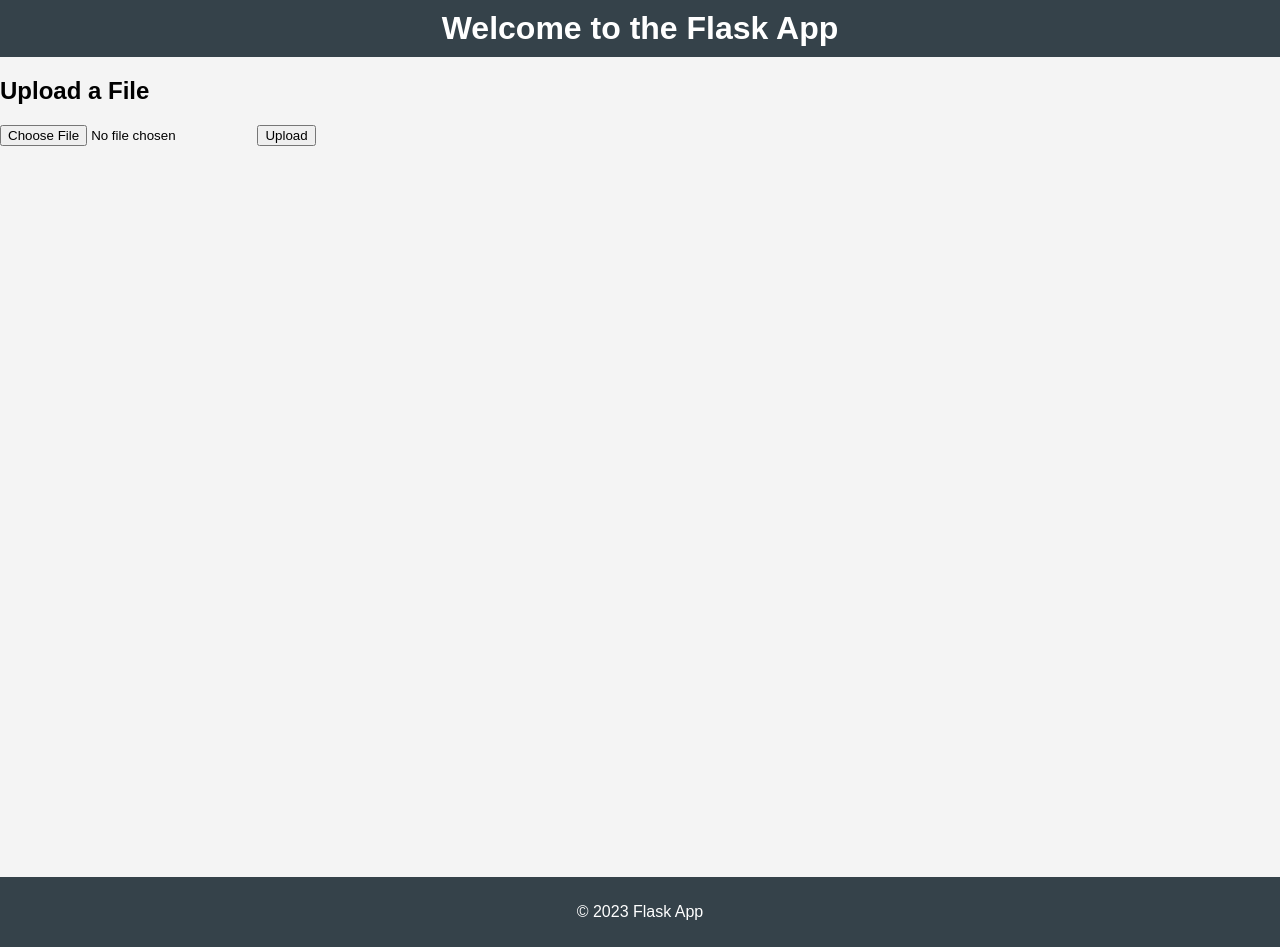
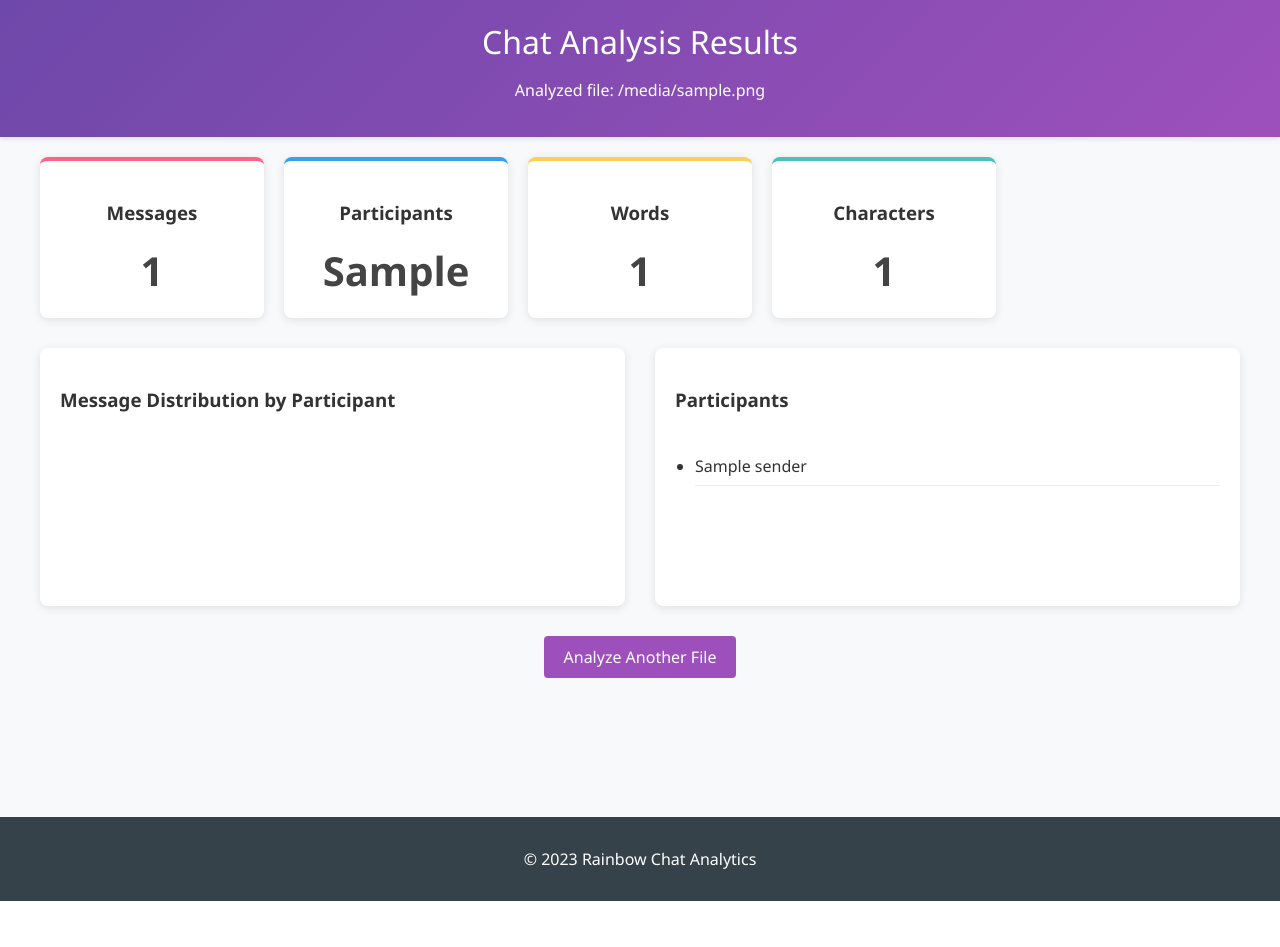
Before and after one commit to Gabrieleirbag1/rainbow-chat-analytics, a Flask app: template src/templates/index.html in a window 1280 px wide. After the commit the page ends 901 px from the top, so only its background shows below. Run offline with Flask 3, Linux system fonts and the light colour scheme; the template is opened without the code that fills it: most values are stand-ins (such as "Sample title", 1, 10 or a date in 2020); a map, chart or similar area stays blank.

Commit message:
feat: enhance file upload results display and add chart visualization

```diff
--- a/src/app.py
+++ b/src/app.py
@@ -1,4 +1,4 @@
-from flask import Flask, render_template, request, redirect, url_for
+from flask import Flask, render_template, request, redirect, url_for, jsonify
 from parser import Parser
 import os
 
@@ -22,8 +22,10 @@ def upload_file():
         try:
             file.save(file_path)
             parser = Parser(file_path)
-            print(parser.get_summary())
-            return redirect(url_for('index'))
+            summary = parser.get_summary()
+            return render_template('results.html',
+                                  summary=summary,
+                                  filename=file.filename)
         except FileNotFoundError:
             return "File not found", 404
     print("No file part in the request or no file selected.")
--- a/src/static/css/style.css
+++ b/src/static/css/style.css
@@ -1,31 +1,162 @@
 body {
-  font-family: Arial, sans-serif;
+  font-family: 'Segoe UI', Tahoma, Geneva, Verdana, sans-serif;
   margin: 0;
   padding: 0;
-  background-color: #f4f4f4;
+  background-color: #f8f9fa;
+  color: #333;
 }
 
 header {
-  background: #35424a;
+  background: linear-gradient(135deg, #6e48aa, #9d50bb);
   color: #ffffff;
-  padding: 10px 0;
+  padding: 20px;
   text-align: center;
+  box-shadow: 0 2px 5px rgba(0,0,0,0.1);
 }
 
 main {
-    height: 100vh;
+  min-height: 80vh;
+  padding: 20px;
 }
 
 h1 {
   margin: 0;
+  font-weight: 300;
 }
 
 footer {
   background: #35424a;
   color: #ffffff;
   text-align: center;
-  padding: 10px 0;
+  padding: 15px 0;
   position: relative;
   bottom: 0;
   width: 100%;
 }
+
+/* Upload form styling */
+.upload-div {
+  max-width: 500px;
+  margin: 50px auto;
+  padding: 30px;
+  background: white;
+  border-radius: 8px;
+  box-shadow: 0 2px 10px rgba(0,0,0,0.1);
+  text-align: center;
+}
+
+form {
+  display: flex;
+  flex-direction: column;
+  gap: 15px;
+}
+
+button {
+  background: #9d50bb;
+  color: white;
+  border: none;
+  padding: 10px 15px;
+  border-radius: 4px;
+  cursor: pointer;
+  transition: background 0.3s;
+}
+
+button:hover {
+  background: #6e48aa;
+}
+
+/* Results page styling */
+.results-container {
+  max-width: 1200px;
+  margin: 0 auto;
+  padding: 20px;
+}
+
+.stats-cards {
+  display: grid;
+  grid-template-columns: repeat(auto-fill, minmax(200px, 1fr));
+  gap: 20px;
+  margin-bottom: 30px;
+}
+
+.stat-card {
+  background: white;
+  border-radius: 8px;
+  padding: 20px;
+  box-shadow: 0 2px 10px rgba(0,0,0,0.1);
+  text-align: center;
+  transition: transform 0.3s;
+}
+
+.stat-card:hover {
+  transform: translateY(-5px);
+}
+
+.stat-card:nth-child(1) {
+  border-top: 4px solid #FF6384;
+}
+
+.stat-card:nth-child(2) {
+  border-top: 4px solid #36A2EB;
+}
+
+.stat-card:nth-child(3) {
+  border-top: 4px solid #FFCE56;
+}
+
+.stat-card:nth-child(4) {
+  border-top: 4px solid #4BC0C0;
+}
+
+.stat-number {
+  font-size: 2.5rem;
+  font-weight: bold;
+  color: #444;
+}
+
+.charts-container {
+  display: grid;
+  grid-template-columns: repeat(auto-fit, minmax(400px, 1fr));
+  gap: 30px;
+  margin-bottom: 30px;
+}
+
+.chart-wrapper {
+  background: white;
+  border-radius: 8px;
+  padding: 20px;
+  box-shadow: 0 2px 10px rgba(0,0,0,0.1);
+}
+
+.participants-list {
+  max-height: 300px;
+  overflow-y: auto;
+}
+
+.participants-list ul {
+  padding-left: 20px;
+}
+
+.participants-list li {
+  padding: 8px 0;
+  border-bottom: 1px solid #eee;
+}
+
+.action-buttons {
+  text-align: center;
+  margin-top: 20px;
+}
+
+.button {
+  display: inline-block;
+  background: #9d50bb;
+  color: white;
+  text-decoration: none;
+  padding: 10px 20px;
+  border-radius: 4px;
+  transition: background 0.3s;
+}
+
+.button:hover {
+  background: #6e48aa;
+}
--- a/src/templates/index.html
+++ b/src/templates/index.html
@@ -3,25 +3,65 @@
 <head>
     <meta charset="UTF-8">
     <meta name="viewport" content="width=device-width, initial-scale=1.0">
-    <title>Flask App</title>
+    <title>Chat Analysis Results</title>
     <link rel="stylesheet" href="{{ url_for('static', filename='css/style.css') }}">
+    <script src="https://cdn.jsdelivr.net/npm/chart.js"></script>
 </head>
 <body>
     <header>
-        <h1>Welcome to the Flask App</h1>
+        <h1>Chat Analysis Results</h1>
+        <p>Analyzed file: {{ filename }}</p>
     </header>
-    <main>
-        <div class="upload-div">
-            <h2>Upload a File</h2>
-            <form action="{{ url_for('upload_file') }}" method="post" enctype="multipart/form-data">
-                <input type="file" name="file" required>
-                <button type="submit">Upload</button>
-            </form>
+
+    <main class="results-container">
+        <div class="stats-cards">
+            <div class="stat-card">
+                <h3>Messages</h3>
+                <div class="stat-number">{{ summary.total_messages }}</div>
+            </div>
+            <div class="stat-card">
+                <h3>Participants</h3>
+                <div class="stat-number">{{ summary.unique_senders }}</div>
+            </div>
+            <div class="stat-card">
+                <h3>Words</h3>
+                <div class="stat-number">{{ summary.total_words }}</div>
+            </div>
+            <div class="stat-card">
+                <h3>Characters</h3>
+                <div class="stat-number">{{ summary.total_characters }}</div>
+            </div>
+        </div>
+
+        <div class="charts-container">
+            <div class="chart-wrapper">
+                <h3>Message Distribution by Participant</h3>
+                <canvas id="senderChart"></canvas>
+            </div>
+            <div class="chart-wrapper">
+                <h3>Participants</h3>
+                <div class="participants-list">
+                    <ul>
+                        {% for sender in summary.unique_senders_list %}
+                            <li>{{ sender }}</li>
+                        {% endfor %}
+                    </ul>
+                </div>
+            </div>
+        </div>
+
+        <div class="action-buttons">
+            <a href="{{ url_for('index') }}" class="button">Analyze Another File</a>
         </div>
     </main>
+
     <footer>
-        <p>&copy; 2023 Flask App</p>
+        <p>&copy; 2023 Rainbow Chat Analytics</p>
     </footer>
-    <script src="{{ url_for('static', filename='js/main.js') }}"></script>
+
+    <!-- Pass data from Flask to JavaScript -->
+
+    <!-- Include external script file -->
+    <script src="{{ url_for('static', filename='scripts/chart-analytics.js') }}"></script>
 </body>
 </html>
```
Also changed, not shown: src/static/scripts/script.js (added, +47 -0 lines).
